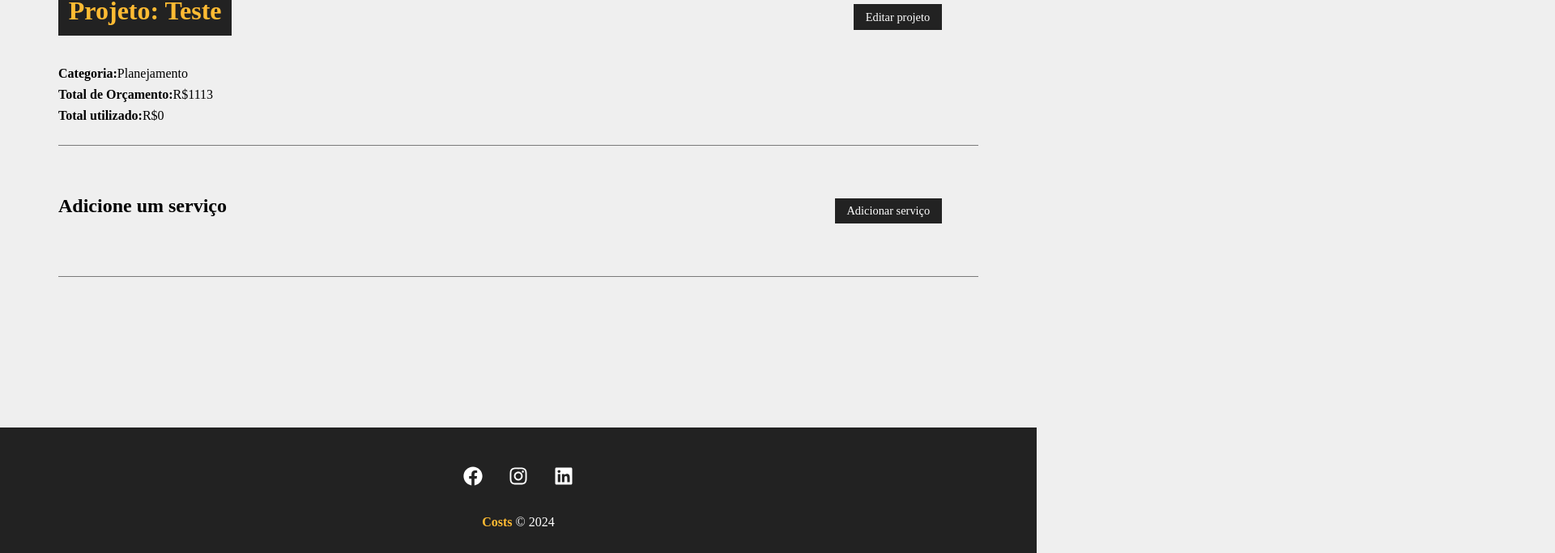
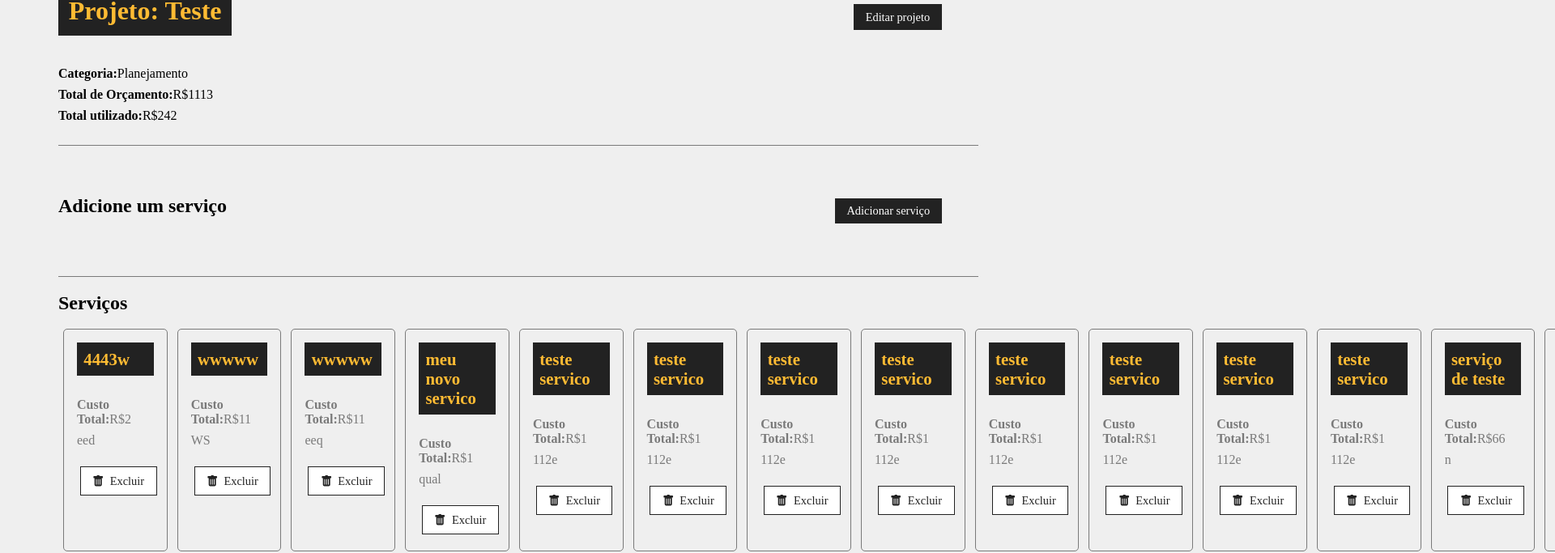
Before and after one commit to DomingosCapewa/react, a React (Create React App) app: page /project/395f in a window 1280 px wide. Shown: the part 172-855 px from the top of the page at 81% size, 1920 px wide, since content can reach past the window. Built offline with nearby package versions, Linux system fonts and the light colour scheme; data requests are answered from the project's data file.

Commit message:
Adicionando a funcionalidade de serviços

```diff
--- a/db.json
+++ b/db.json
@@ -8,8 +8,105 @@
         "id": "4",
         "name": "Planejamento"
       },
-      "cost": 0,
-      "services": []
+      "cost": 242,
+      "services": [
+        {
+          "name": "4443w",
+          "cost": "2",
+          "description": "eed",
+          "id": "e57f53de-0dab-4757-bbee-46be535d79b9"
+        },
+        {
+          "name": "wwwww",
+          "cost": "11",
+          "description": "WS",
+          "id": "c63eb74f-234e-474f-889f-1ebe678a1c39"
+        },
+        {
+          "name": "wwwww",
+          "cost": "11",
+          "description": "eeq",
+          "id": "4b0df09b-f507-46b3-b2ac-de7b45b92e0a"
+        },
+        {
+          "name": "meu novo servico",
+          "cost": "1",
+          "description": "qual",
+          "id": "9e345288-b15c-4339-9c53-178d29dbbc76"
+        },
+        {
+          "name": "teste servico",
+          "cost": "1",
+          "description": "112e",
+          "id": "12ab6982-1fee-4fd0-977a-3cce6cc76500"
+        },
+        {
+          "name": "teste servico",
+          "cost": "1",
+          "description": "112e",
+          "id": "12ab6982-1fee-4fd0-977a-3cce6cc76500"
+        },
+        {
+          "name": "teste servico",
+          "cost": "1",
+          "description": "112e",
+          "id": "12ab6982-1fee-4fd0-977a-3cce6cc76500"
+        },
+        {
+          "name": "teste servico",
+          "cost": "1",
+          "description": "112e",
+          "id": "d7284775-d202-46b2-bd41-7c0b07db7a9c"
+        },
+        {
+          "name": "teste servico",
+          "cost": "1",
+          "description": "112e",
+          "id": "d7284775-d202-46b2-bd41-7c0b07db7a9c"
+        },
+        {
+          "name": "teste servico",
+          "cost": "1",
+          "description": "112e",
+          "id": "d7284775-d202-46b2-bd41-7c0b07db7a9c"
+        },
+        {
+          "name": "teste servico",
+          "cost": "1",
+          "description": "112e",
+          "id": "d7284775-d202-46b2-bd41-7c0b07db7a9c"
+        },
+        {
+          "name": "teste servico",
+          "cost": "1",
+          "description": "112e",
+          "id": "d7284775-d202-46b2-bd41-7c0b07db7a9c"
+        },
+        {
+          "name": "serviço de teste",
+          "cost": "66",
+          "description": "n",
+          "id": "7b57f902-0d70-4c64-bab2-203c61b57f1f"
+        },
+        {
+          "name": "serviço de teste",
+          "cost": "66",
+          "description": "n",
+          "id": "7b57f902-0d70-4c64-bab2-203c61b57f1f"
+        },
+        {
+          "name": "serviço de teste",
+          "cost": "66",
+          "description": "n",
+          "id": "8c193613-e775-4b22-8b0c-f7825b435ff7"
+        },
+        {
+          "name": "wwwq",
+          "cost": "11",
+          "description": "2",
+          "id": "78670703-9d67-437d-9862-738f0b794bf4"
+        }
+      ]
     },
     {
       "id": "7474",
--- /dev/null
+++ b/src/Components/Services/ServiceCard.js
@@ -0,0 +1,25 @@
+import { BsFillTrashFill } from "react-icons/bs";
+import styles from "../project/ProjectCard.module.css";
+
+function ServiceCard({id, name, cost, description, handleRemove}) {
+
+    const remove = (e) => {
+
+    }
+    return(
+    <div className={styles.project_card}>
+            <h4>{name}</h4>
+            <p>
+                <span>Custo Total:</span>R${cost}
+            </p>
+            <p>{description}</p>
+            <div className={styles.project_card_actions}>
+                <button onClick ={remove}>
+                    <BsFillTrashFill />
+                    Excluir
+                </button>
+            </div>
+    </div>)
+}
+
+export default ServiceCard
--- /dev/null
+++ b/src/Components/Services/ServiceForm.js
@@ -0,0 +1,28 @@
+import { useState } from "react"
+import styles from "../project/ProjetoForm.module.css"
+import Input from "../form/Input"
+import SubmitButton from "../form/SubmitButton"
+
+
+function ServiceForm({handleSubmit, btnText, projectData}) {
+
+const [service, setService ] = useState({})
+    function submit(e) {
+        e.preventDefault()
+        projectData.services.push(service)
+        handleSubmit(projectData)
+    }
+
+    function handleChange(e){
+        setService({...service, [e.target.name]: e.target.value})
+    }
+    return(
+        <form onSubmit={submit} className={styles.form}>
+            <Input type="text" text="Nome do serviço" name="name" placeholder="Insira o nome do serviço"  handleOnChange={handleChange}/>
+            <Input type="number" text="Custo do serviço" name="cost" placeholder="Insira o valor total"  handleOnChange={handleChange}/>
+            <Input type="text" text="Descrição do serviço" name="description" placeholder="Descreva o serviço"  handleOnChange={handleChange}/>
+            <SubmitButton text={btnText} />
+        </form>)
+}
+
+export default ServiceForm
--- a/src/Components/pages/Project.js
+++ b/src/Components/pages/Project.js
@@ -1,18 +1,23 @@
-import styles from "../layout/Project.module.css"
-import { useParams } from "react-router-dom"
-import { useState, useEffect } from "react"
-import Loading from "../layout/Loading"
-import Container from "../layout/Container"
-import ProjetoForm from "../project/ProjetoForm"
-import Message from "../layout/Message"
+import { v4 as uuidv4 } from 'uuid';
+import styles from "../layout/Project.module.css";
+import { useParams } from "react-router-dom";
+import { useState, useEffect } from "react";
+import Loading from "../layout/Loading";
+import Container from "../layout/Container";
+import ProjetoForm from "../project/ProjetoForm";
+import ServiceForm from "../Services/ServiceForm";
+import Message from "../layout/Message";
+import ServiceCard from '../Services/ServiceCard';
 
-function Project () {
-    const { id } = useParams()
-    const [project, setProject] = useState([])
-    const [showProjetoForm, setShowProjetoForm] = useState(false)
-    const [showServiceForm, setShowServiceForm] = useState(false)
-    const [message, setMessage] = useState()
-    const [type, setType] = useState()
+function Project() {
+    const { id } = useParams();
+    const [project, setProject] = useState({});
+    const [services, setServices] = useState([]);
+    const [showProjetoForm, setShowProjetoForm] = useState(false);
+    const [showServiceForm, setShowServiceForm] = useState(false);
+    const [message, setMessage] = useState('');
+    const [type, setType] = useState('');
+
     useEffect(() => {
         setTimeout(() => {
             fetch(`http://localhost:5000/projects/${id}`, {
@@ -21,20 +26,31 @@
                     "Content-Type": "application/json"
                 },
             })
-            .then(resp => resp.json())
+            .then((resp) => resp.json())
             .then((data) => {
-                setProject(data)
+                setProject(data);
+                setServices(data.services);
             })
-            .catch((err) => console.log)
-        }, 300)
-    }, [id])
+            .catch((err) => console.log(err));
+        }, 300);
+    }, [id]);
+
+    useEffect(() => {
+        if (message) {
+            const timer = setTimeout(() => {
+                setMessage('');
+                setType('');
+            }, 3000);
+            return () => clearTimeout(timer);
+        }
+    }, [message]);
 
     function editPost(project) {
-//
-if(project.budget < project.cost) {
-    setMessage("O orçamento não pode ser menor do que o custo do projeto")
-    setType("error")
-    return false
+        setMessage('');
+        if (project.budget < project.cost) {
+            setMessage("O orçamento não pode ser menor do que o custo do projeto");
+            setType("error");
+            return false;
         }
         fetch(`http://localhost:5000/projects/${project.id}`, {
             method: "PATCH",
@@ -45,20 +61,85 @@
         })
         .then(resp => resp.json())
         .then((data) => {
-            setProject(data)
-            setShowProjetoForm(false)
-            setMessage("Projeto atualizado!")
-            setType('success')
+            setProject(data);
+            setShowProjetoForm(false);
+            setMessage("Projeto atualizado!");
+            setType('success');
         })
-        .catch((err) => console.log(err))
-        setMessage("")
+        .catch((err) => console.log(err));
+    }
+
+    function createService(project) {
+        setMessage('');
+
+        const lastService = project.services[project.services.length - 1];
+        lastService.id = uuidv4();
+
+        const lastServiceCost = lastService.cost;
+
+        const newCost = parseFloat(project.cost) + parseFloat(lastServiceCost);
+
+        if (newCost > parseFloat(project.budget)) {
+            setMessage('Orçamento ultrapassado, verifique o valor do serviço');
+            setType('error');
+            project.services.pop();
+            return false;
+        }
+
+        project.cost = newCost;
+
+        fetch(`http://localhost:5000/projects/${project.id}`, {
+            method: 'PATCH',
+            headers: {
+                'Content-Type': 'application/json'
+            },
+            body: JSON.stringify(project)
+        })
+        .then((resp) => resp.json())
+        .then((data) => {
+            setProject(data);
+            setServices(data.services);
+            setShowServiceForm(false); // Corrigido para fechar o formulário
+            setMessage('Serviço adicionado com sucesso!');
+            setType('success');
+        })
+        .catch((err) => console.log(err));
+    }
+
+    function removeService(id, cost) {
+        const servicesUpdated = project.services.filter(
+            (service) => service.id !== id
+        );
+
+        const projectUpdated = {
+            ...project,
+            services: servicesUpdated,
+            cost: parseFloat(project.cost) - parseFloat(cost),
+        };
+
+        fetch(`http://localhost:5000/projects/${projectUpdated.id}`, {
+            method: 'PATCH',
+            headers: {
+                'Content-Type': 'application/json',
+            },
+            body: JSON.stringify(projectUpdated),
+        })
+            .then((resp) => resp.json())
+            .then((data) => {
+                setProject(projectUpdated);
+                setServices(servicesUpdated);
+                setMessage('Serviço removido com sucesso!');
+                setType('success');
+            })
+            .catch((err) => console.log(err));
     }
 
     function toggleProjetoForm() {
-       setShowProjetoForm(!showProjetoForm)
+        setShowProjetoForm(!showProjetoForm);
     }
+
     function toggleServiceForm() {
-        setShowServiceForm(!showServiceForm)
+        setShowServiceForm(!showServiceForm);
     }
 
     return (
@@ -74,33 +155,54 @@
                                 <div className={styles.project_info}>
                                    <p>
                                     <span>Categoria:</span>
-                                  {project.category.name} </p>
+                                    {project.category.name}
+                                   </p>
                                    <p>
                                     <span>Total de Orçamento:</span>R${project.budget}
                                    </p>
                                    <p>
                                     <span>Total utilizado:</span>R${project.cost}
                                    </p>
-
                                 </div>
                             ) : (
                               <div className={styles.project_info}>
                                 <ProjetoForm handleSubmit={editPost} btnText="Concluir edição" projectData={project}/>
                               </div>
-
                             )}
                         </div>
                         <div className={styles.service_form_container}>
                           <h2>Adicione um serviço</h2>
                           <button className={styles.btn} onClick={toggleServiceForm}>{!showServiceForm ? "Adicionar serviço" : "Fechar"}</button>
+                          <div className={styles.project_info}>
+                            {showServiceForm && (
+                              <ServiceForm handleSubmit={createService} btnText="Adicionar serviço" projectData={project} />
+                            )}
                           </div>
+                        </div>
+                        <h2>Serviços</h2>
+                        <Container customClass="start">
+                            {services.length > 0 ? (
+                                services.map((service) => (
+                                    <ServiceCard
+                                        id={service.id}
+                                        name={service.name}
+                                        cost={service.cost}
+                                        description={service.description}
+                                        key={service.id}
+                                        handleRemove={removeService}
+                                    />
+                                ))
+                            ) : (
+                                <p>Não há serviços cadastrados</p>
+                            )}
+                        </Container>
                     </Container>
                 </div>
             ) : (
                 <Loading />
             )}
         </>
-    )
+    );
 }
 
-export default Project
+export default Project;
```
Lines whose indentation alone changed are shown as unchanged.
